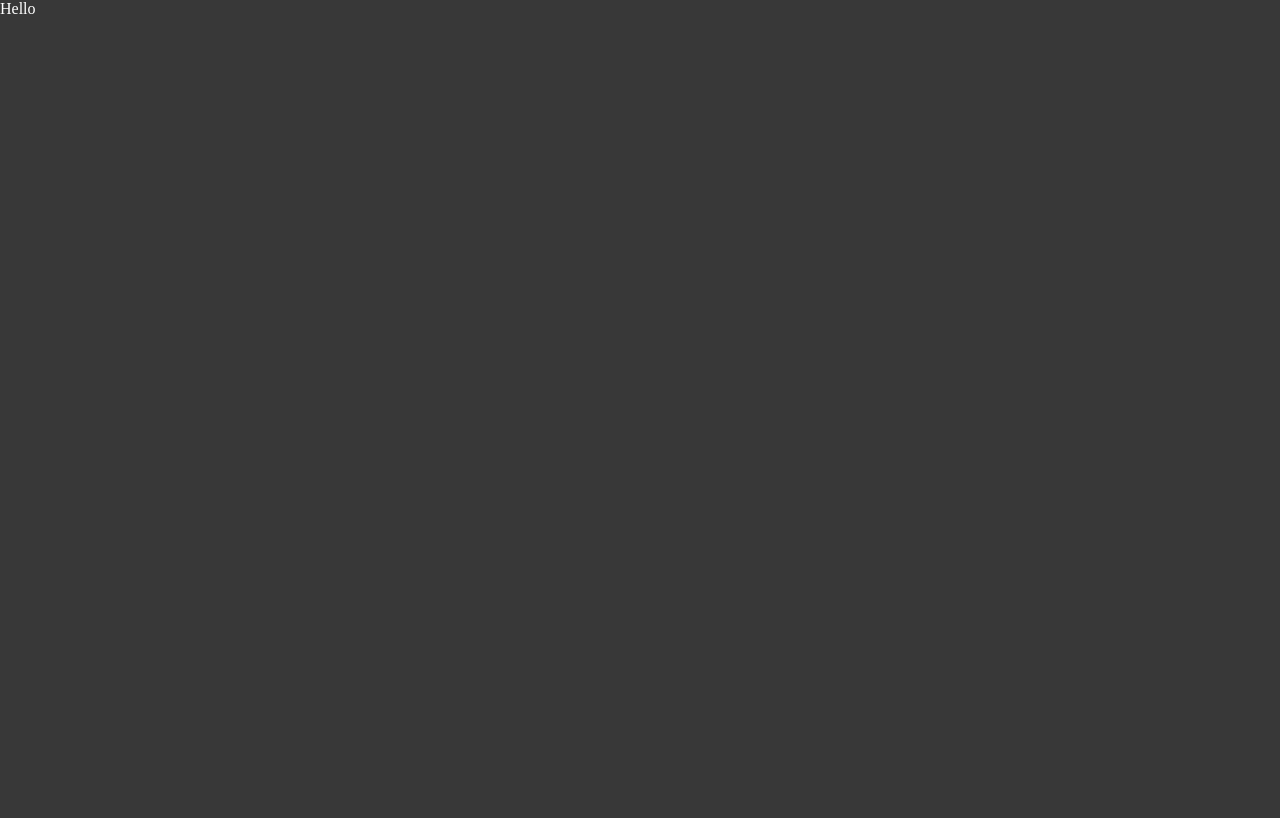
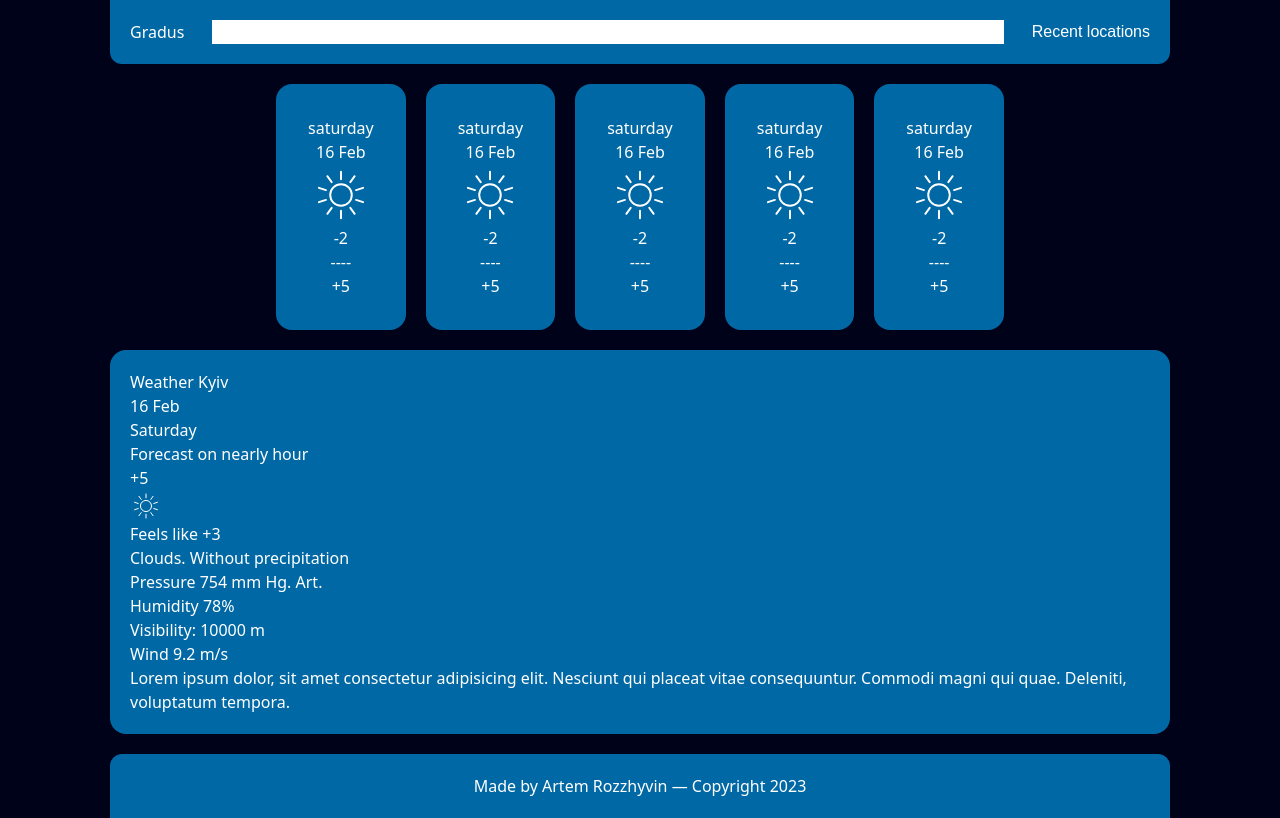
Before and after one commit to ArtemRozzhivin/Gradus, a React (Create React App) app: page / in a window 1280 px wide. Built offline with nearby package versions, Linux system fonts and the light colour scheme.

Commit message:
general template

```diff
--- a/package.json
+++ b/package.json
@@ -39,5 +39,8 @@
       "last 1 firefox version",
       "last 1 safari version"
     ]
+  },
+  "devDependencies": {
+    "tailwindcss": "^3.2.6"
   }
 }
--- a/src/App.tsx
+++ b/src/App.tsx
@@ -1,11 +1,9 @@
 import React from 'react';
+import Header from './components/Header/index';
+import Main from './pages/Main';
 
 function App() {
-  return (
-    <div className="App">
-      Hello
-    </div>
-  );
+  return <Main />;
 }
 
 export default App;
--- /dev/null
+++ b/src/components/DetailCard/index.tsx
@@ -0,0 +1,42 @@
+import React from 'react';
+
+const DetailCard = () => {
+  return (
+    <div className="bg-app p-5 rounded-2xl">
+      <div>Weather Kyiv</div>
+      <div>16 Feb</div>
+      <div>Saturday</div>
+
+      <div>Forecast on nearly hour</div>
+      <div>
+        <div>+5</div>
+        <div>
+          <svg
+            width="32"
+            height="32"
+            viewBox="0 0 32 32"
+            fill="none"
+            xmlns="http://www.w3.org/2000/svg">
+            <path
+              d="M11.1964 9.38858L8.94638 6.29171M8.22775 13.4747L4.58716 12.2918M8.22775 18.5253L4.58716 19.7082M11.1964 22.6114L8.94638 25.7083M16 24.1721V28M20.8036 22.6114L23.0536 25.7083M23.7723 18.5253L27.4129 19.7082M23.7723 13.4747L27.4129 12.2918M20.8036 9.38858L23.0536 6.29171M16 7.82795V4M21.5655 16C21.5655 19.0737 19.0737 21.5655 16 21.5655C12.9263 21.5655 10.4346 19.0737 10.4346 16C10.4346 12.9263 12.9263 10.4345 16 10.4345C19.0737 10.4345 21.5655 12.9263 21.5655 16Z"
+              stroke="white"
+              stroke-linecap="round"
+            />
+          </svg>
+        </div>
+      </div>
+      <div>Feels like +3</div>
+      <div>Clouds. Without precipitation</div>
+      <div>Pressure 754 mm Hg. Art.</div>
+      <div>Humidity 78%</div>
+      <div>Visibility: 10000 m</div>
+      <div>Wind 9.2 m/s</div>
+      <div>
+        Lorem ipsum dolor, sit amet consectetur adipisicing elit. Nesciunt qui placeat vitae
+        consequuntur. Commodi magni qui quae. Deleniti, voluptatum tempora.
+      </div>
+    </div>
+  );
+};
+
+export default DetailCard;
--- /dev/null
+++ b/src/components/Footer/index.tsx
@@ -0,0 +1,11 @@
+import React from 'react';
+
+const Footer: React.FC = () => {
+  return (
+    <div className="bg-app p-5 rounded-t-xl">
+      <p className="text-center">Made by Artem Rozzhyvin — Copyright 2023</p>
+    </div>
+  );
+};
+
+export default Footer;
--- /dev/null
+++ b/src/components/Header/index.tsx
@@ -0,0 +1,13 @@
+import React from 'react';
+
+const Header: React.FC = () => {
+  return (
+    <div className="flex gap-7 p-5 bg-app rounded-b-xl w-full">
+      <h1>Gradus</h1>
+      <input className="flex-auto" />
+      <button>Recent locations</button>
+    </div>
+  );
+};
+
+export default Header;
--- /dev/null
+++ b/src/components/WeatherCard/index.tsx
@@ -0,0 +1,31 @@
+import React from 'react';
+
+const WeatherCart: React.FC = () => {
+  return (
+    <div className="text-center bg-app rounded-2xl p-8">
+      <div>saturday</div>
+      <div>16 Feb</div>
+      <div className="flex justify-center">
+        <svg
+          width="62"
+          height="62"
+          viewBox="0 0 32 32"
+          fill="none"
+          xmlns="http://www.w3.org/2000/svg">
+          <path
+            d="M11.1964 9.38858L8.94638 6.29171M8.22775 13.4747L4.58716 12.2918M8.22775 18.5253L4.58716 19.7082M11.1964 22.6114L8.94638 25.7083M16 24.1721V28M20.8036 22.6114L23.0536 25.7083M23.7723 18.5253L27.4129 19.7082M23.7723 13.4747L27.4129 12.2918M20.8036 9.38858L23.0536 6.29171M16 7.82795V4M21.5655 16C21.5655 19.0737 19.0737 21.5655 16 21.5655C12.9263 21.5655 10.4346 19.0737 10.4346 16C10.4346 12.9263 12.9263 10.4345 16 10.4345C19.0737 10.4345 21.5655 12.9263 21.5655 16Z"
+            stroke="white"
+            stroke-linecap="round"
+          />
+        </svg>
+      </div>
+      <div>
+        <div>-2</div>
+        <div>----</div>
+        <div>+5</div>
+      </div>
+    </div>
+  );
+};
+
+export default WeatherCart;
--- a/src/index.css
+++ b/src/index.css
@@ -86,6 +86,6 @@ body._lock {
 }
 
 body {
-  background-color: #383838;
+  background-color: #000219;
   color: #fff;
 }
--- /dev/null
+++ b/src/pages/Main.tsx
@@ -0,0 +1,27 @@
+import React from 'react';
+import DetailCard from '../components/DetailCard';
+import Footer from '../components/Footer';
+import Header from '../components/Header';
+import WeatherCart from '../components/WeatherCard';
+
+const Main: React.FC = () => {
+  return (
+    <div className="relative max-w-container m-auto px-5 h-[100vh] flex flex-col gap-5">
+      <Header />
+
+      <div className="flex justify-center gap-5">
+        <WeatherCart />
+        <WeatherCart />
+        <WeatherCart />
+        <WeatherCart />
+        <WeatherCart />
+      </div>
+
+      <DetailCard />
+
+      <Footer />
+    </div>
+  );
+};
+
+export default Main;
--- /dev/null
+++ b/tailwind.config.js
@@ -0,0 +1,30 @@
+/** @type {import('tailwindcss').Config} */
+module.exports = {
+  content: ["./src/**/*.{html,js,jsx,ts,tsx}"],
+  theme: {
+		screens: {
+      'xs': '320px',
+      'sm': '520px',
+      'md': '768px',
+      'lg': '950px',
+      'xl': '1100px',
+      '2xl': '1220px',
+    },
+    extend: {
+			maxWidth: {
+				'container': "1100px"
+			},
+
+// 			.color1 {color: #000219;}
+// .color2 {color: #003458;}
+// .color3 {color: #0069a5;}
+// .color4 {color: #00aaff;}
+// .color5 {color: #00f6ff;}
+			colors: {
+				'app': '#0069a5',
+				'background': '#000219'
+			},
+		},
+  },
+  plugins: [],
+}
```
Also changed, not shown: src/assets/weather-icons/Sun.svg (added), 1 other file (tests, documents, lock files or other folders).
